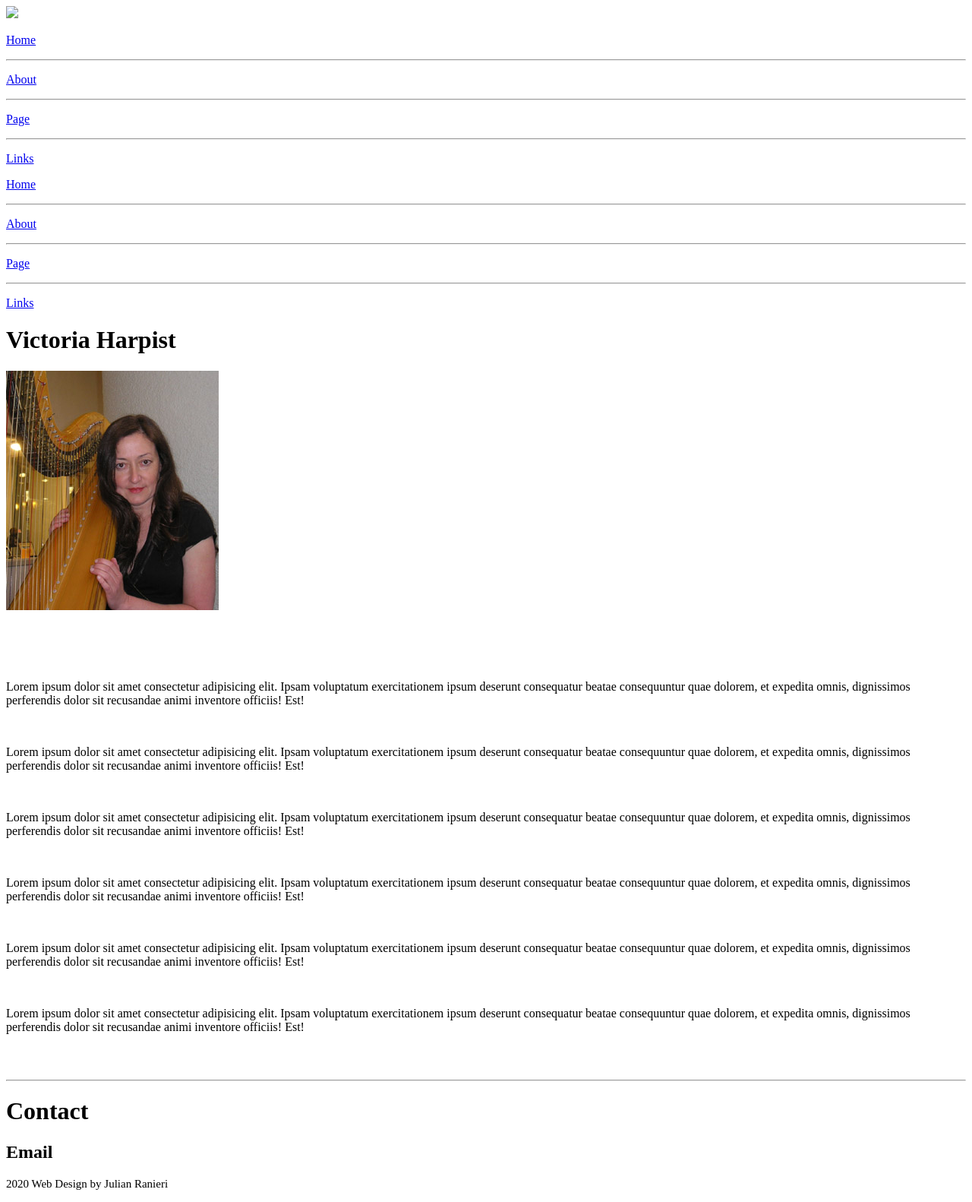
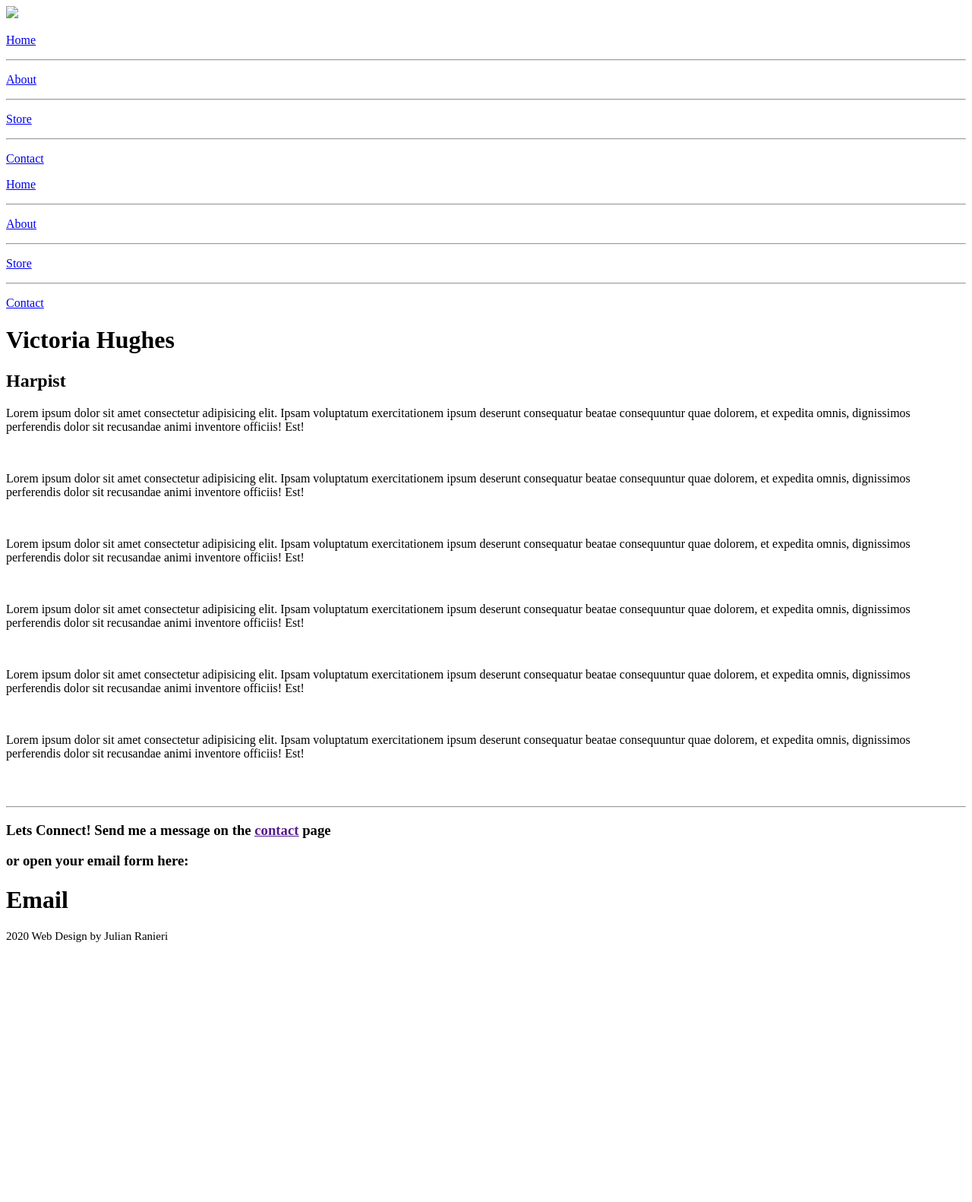
Before and after one commit to royalsaltmerchant/victoriaharpist, a Jekyll site: the page built from index.html, in a window 1280 px wide. Shown: the whole page at 76% size. Built offline with Jekyll 4.4.1, drawn with Linux system fonts in a browser that asks for light colours; some web fonts are replaced; after the commit the page ends 1256 px from its top, so only the background shows below that.

Commit message:
demo is about ready

```diff
--- a/_includes/footer.html
+++ b/_includes/footer.html
@@ -1,5 +1,6 @@
 <footer class="footer">
-    <h1>Contact</h1>
-    <h2>Email</h2>
+    <h3>Lets Connect! Send me a message on the <u><a href="">contact</a></u> page</h2>
+    <h3>or open your email form here:</h2>
+    <h1><a>Email</a></h1>
     <p style="font-size: 15px;">2020 Web Design by Julian Ranieri</p>
 </footer>
--- a/_includes/header.html
+++ b/_includes/header.html
@@ -1,14 +1,14 @@
 <header class="header" id="header">
     {% comment %} <h1 class="title">{{ site.title }}</h1> {% endcomment %}
-    <img class="header-img" src="{{ site.baseurl }}assets/Logo.png">
+    <img class="header-img" src="{{ site.baseurl }}assets/Logov2.png">
     <div class="nav">
-        <p class="nav-item"><a href="{{ site.baseurl }}/index.html">Home</a></p>
+        <p class="nav-item"><a href="{{ site.baseurl }}index.html">Home</a></p>
         <hr>
-        <p class="nav-item"><a href="{{ site.baseurl }}/about.html">About</a></p>
+        <p class="nav-item"><a href="{{ site.baseurl }}about.html">About</a></p>
         <hr>
-        <p class="nav-item"><a href="{{ site.baseurl }}/new.html">Page</a></p>
+        <p class="nav-item"><a href="{{ site.baseurl }}store.html">Store</a></p>
         <hr>
-        <p class="nav-item"><a href="{{ site.baseurl }}/links.html">Links</a></p>
+        <p class="nav-item"><a href="{{ site.baseurl }}contact.html">Contact</a></p>
     </div>
     <div class="container" id="container" onclick="hamburger()">
         <div class="bar1"></div>
@@ -17,19 +17,19 @@
 
         <div class="container-content" id="container-content">
           <p class="menup">
-            <a class="aref" href="{{ site.baseurl }}/index.html">Home</a>
+            <a class="aref" href="{{ site.baseurl }}index.html">Home</a>
           </p>
           <hr>
           <p class="menup">
-            <a class="aref" href="{{ site.baseurl }}/about.html">About</a>
+            <a class="aref" href="{{ site.baseurl }}about.html">About</a>
           </p>
           <hr>
           <p class="menup">
-            <a class="aref" href="{{ site.baseurl }}/new.html">Page</a>
+            <a class="aref" href="{{ site.baseurl }}store.html">Store</a>
           </p>
           <hr>
           <p class="menup">
-            <a class="aref" href="{{ site.baseurl }}/links.html">Links</a>
+            <a class="aref" href="{{ site.baseurl }}contact.html">Contact</a>
           </p>
         </div>
 </header>
--- a/_includes/mainhead.html
+++ b/_includes/mainhead.html
@@ -4,5 +4,5 @@
     <title>{{ site.title }}</title>
     <meta name="viewport" content="width=device-width, initial-scale=1">
     <link rel="stylesheet" href="{{ site.baseurl }}assets/styling.css">
-    <link href='https://fonts.googleapis.com/css?family=Vibes' rel='stylesheet'>
+    <link href='https://fonts.googleapis.com/css?family=Cormorant SC' rel='stylesheet'>
 </head>
--- a/_layouts/default.html
+++ b/_layouts/default.html
@@ -11,5 +11,5 @@
         {% include footer.html %}
         </div>
     </body>
-    <script src="{{ site.baseurl }}assets/functions.js"></script>
+    <script src="{{ site.baseurl }}assets/allpages.js"></script>
 </html>
--- /dev/null
+++ b/about.html
@@ -0,0 +1,3 @@
+---
+layout: default
+---
--- a/index.html
+++ b/index.html
@@ -5,20 +5,21 @@ layout: default
 <div class="landing">
     <div class="landing-text">
     <!-- <h2>I'm</h2> -->
-    <h1>Victoria Harpist</h1>
+    <h1>Victoria Hughes</h1>
+    <h2>Harpist</h2>
     </div>
 </div>
 
-<div class="slant">
+<div class="slant" id="slant">
 </div>
 
-<div class="advert">
+<!-- <div class="advert">
     <img src="./assets/VictotiaSoothing.jpg">
-</div>
+</div> -->
+<!-- <br>
 <br>
 <br>
-<br>
-<br>
+<br> -->
 <section class="style2">
     <p>Lorem ipsum dolor sit amet consectetur adipisicing elit. Ipsam voluptatum exercitationem ipsum deserunt consequatur beatae consequuntur quae dolorem, et expedita omnis, dignissimos perferendis dolor sit recusandae animi inventore officiis! Est!</p>
     <br>
@@ -35,3 +36,4 @@ layout: default
     <p>Lorem ipsum dolor sit amet consectetur adipisicing elit. Ipsam voluptatum exercitationem ipsum deserunt consequatur beatae consequuntur quae dolorem, et expedita omnis, dignissimos perferendis dolor sit recusandae animi inventore officiis! Est!</p>
     <br>
 </section>
+<script src="{{ site.baseurl }}assets/frontpage.js"></script>
--- /dev/null
+++ b/store.html
@@ -0,0 +1,3 @@
+---
+layout: default
+---
```
Also changed, not shown: assets/allpages.js (added, +16 -0 lines), assets/frontpage.js (added, +30 -0 lines), assets/functions.js (deleted, +0 -41 lines), assets/styling.css (+78 -32 lines), contact.html (added, +22 -0 lines), assets/Logov2.png (added), assets/darkharp.jpg (added), assets/harpstrings.jpg (added), assets/sheetmusic.jpg (added).
